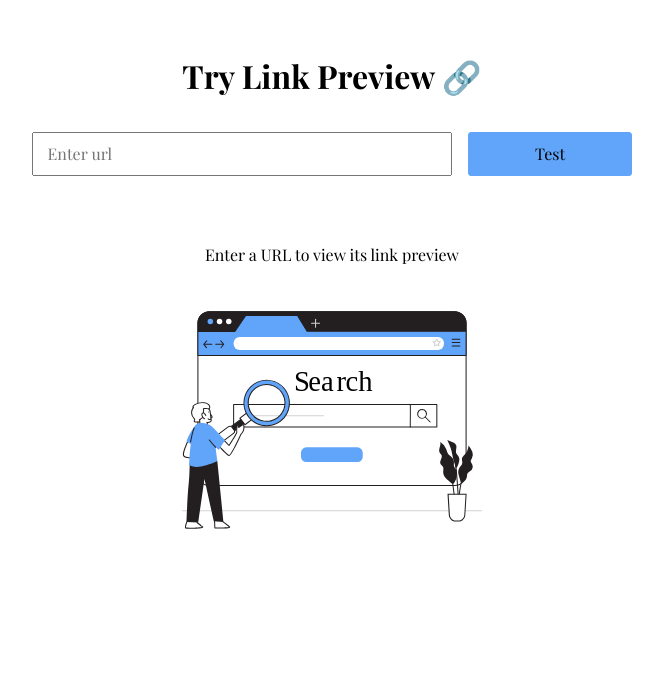
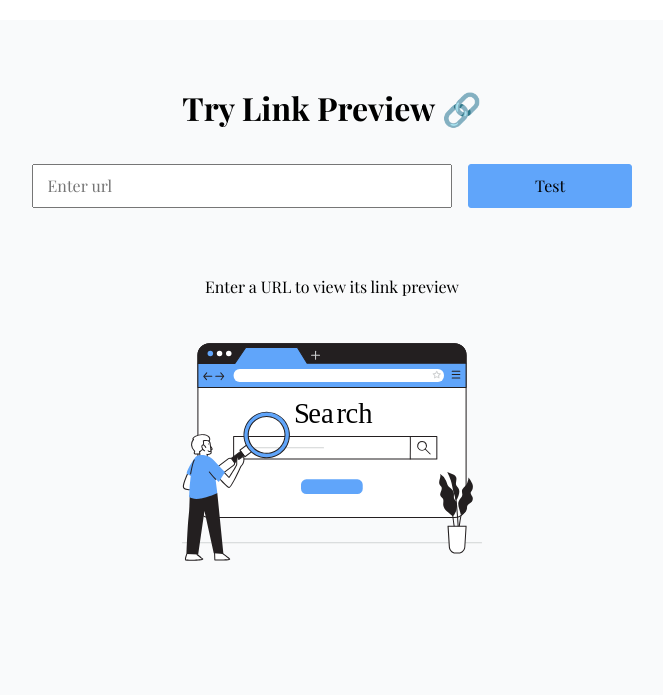
Before and after one commit to brianraila/url-info-api, a React (Create React App) app in the folder frontend/: page / in a window 1280 px wide. Shown: the part 765-1460 px from the top of the page, without its empty margins (308-971 px from the left). Built offline with nearby package versions, Linux system fonts and the light colour scheme; the HTML template or start-up script is replaced by a standard one; a web font is replaced by a local one.

Commit message:
style: bg section

```diff
--- a/frontend/src/components/TestPreview.jsx
+++ b/frontend/src/components/TestPreview.jsx
@@ -71,8 +71,8 @@ const TestPreview = ({ testRef }) => {
   };
 
   return (
-    <section className="feature" ref={testRef}>
-      <h2>Try Link Preview 🔗</h2>
+    <section className="feature" ref={testRef} style={{backgroundColor: "#F9FAFB"}}>
+      <h2 style={{paddingTop: "2rem"}}>Try Link Preview 🔗</h2>
 
       <form onSubmit={submitHandler}>
         <input
--- a/frontend/src/index.css
+++ b/frontend/src/index.css
@@ -1010,7 +1010,7 @@ time {
 }
 
 .feature {
-  min-height: 100vh;
+  min-height: 90vh;
 }
 
 .feature h2 {
@@ -1055,6 +1055,8 @@ time {
 }
 
 .link-preview {
+  min-width: 100px;
+  width: 300px;
   max-width: 350px;
   margin: auto;
   display: block;
```
